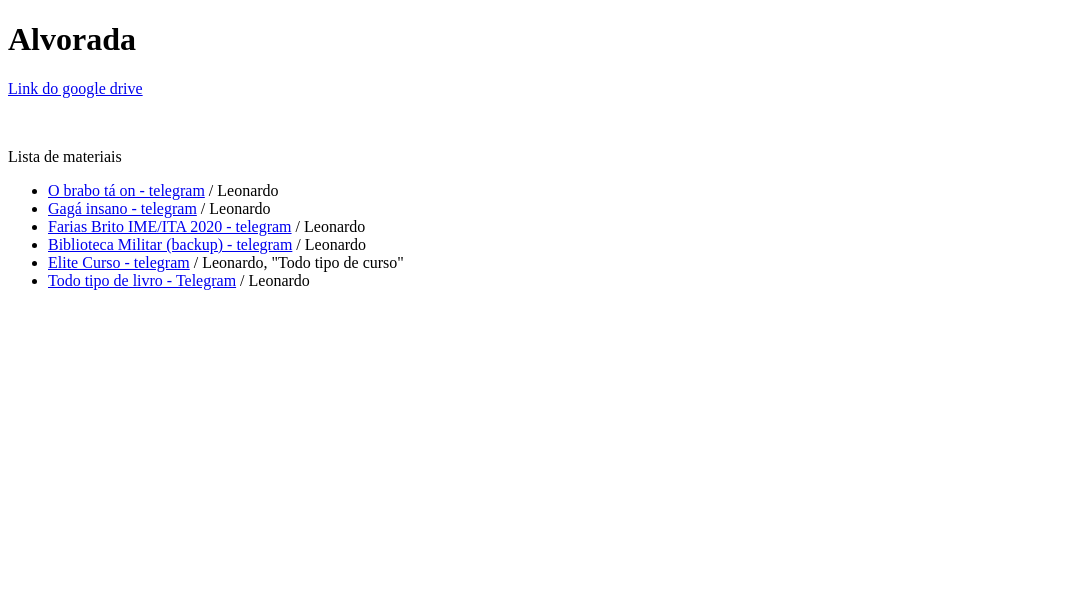
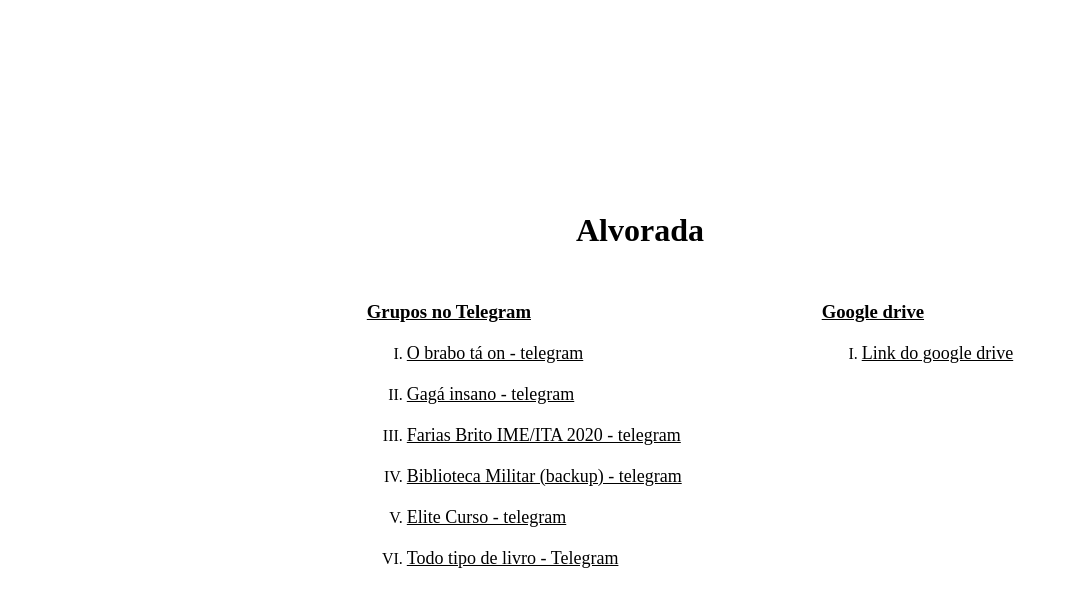
Before and after one commit to pchagas72/alvorada, a plain HTML site: page index.html in a window 1280 px wide. Shown: the whole page, without its empty margins (0-1069 px from the left). Drawn offline with Linux system fonts and the light colour scheme.

Commit message:
Adicinei estilo.

```diff
--- a/index.html
+++ b/index.html
@@ -2,20 +2,38 @@
 <html>
 	<header>
 		<title>Alvorada</title>
+		<link rel="stylesheet" type="text/css" href="./style.css"/>
 	</header>
 	<body>
-		<h1 class="title">Alvorada</h1>
-		<p><a href="https://drive.google.com/drive/folders/12UkB7maOuytk5s1bsydAUoe_0A4rSHdv?usp=share_link">Link do google drive</a></p>
-		<br>
-		<p>Lista de materiais</p>
-		<ul class="lista-grupos">
-			<li><a href="https://t.me/obrabotaon">O brabo tá on - telegram</a> / Leonardo</li>
-			<li><a href="https://t.me/+zSfWTEonSMdmNzYx">Gagá insano - telegram</a> / Leonardo</li>
-			<li><a href="https://t.me/+C7Y2ede_tHVmY2Yx"> Farias Brito IME/ITA 2020 - telegram</a> / Leonardo</li>
-			<li><a href="https://t.me/bibliotecamilitarbackup"> Biblioteca Militar (backup) - telegram</a> / Leonardo</li>
-			<li><a href="https://t.me/ELITE_CURSO">Elite Curso - telegram</a> / Leonardo, "Todo tipo de curso"</li>
-			<li><a href="https://t.me/joinchat/okdj7LbHHWUwOWQx">Todo tipo de livro - Telegram</a> / Leonardo</li>
+		<div class="flexbox">
 
-		</ul>
+			<header>
+				<h1>Alvorada</h1>
+			</header>
+
+			<section>
+
+				<div class="conteudo">
+					<h3>Grupos no Telegram</h3>
+					<ul class="lista-grupos">
+						<li><a href="https://t.me/obrabotaon">O brabo tá on - telegram</a></li>
+						<li><a href="https://t.me/+zSfWTEonSMdmNzYx">Gagá insano - telegram</a></li>
+						<li><a href="https://t.me/+C7Y2ede_tHVmY2Yx"> Farias Brito IME/ITA 2020 - telegram</a></li>
+						<li><a href="https://t.me/bibliotecamilitarbackup"> Biblioteca Militar (backup) - telegram</a></li>
+						<li><a href="https://t.me/ELITE_CURSO">Elite Curso - telegram</a></li>
+						<li><a href="https://t.me/joinchat/okdj7LbHHWUwOWQx">Todo tipo de livro - Telegram</a></li>
+					</div>
+				<div class="conteudo">
+					<h3>Google drive</h3>
+					<ul class="lista-grupos">
+						<li><a href="https://drive.google.com/drive/folders/12UkB7maOuytk5s1bsydAUoe_0A4rSHdv?usp=share_link">Link do google drive</a></li>
+					</ul>
+				</div>
+				</ul>
+			</section>
+
+
+
+		</div>
 	</body>
 </html>
--- /dev/null
+++ b/style.css
@@ -0,0 +1,56 @@
+* {
+    margin: 0;
+}
+
+.flexbox {
+    display: flex;
+    flex-wrap: wrap;
+    justify-content: center;
+    align-items: center;
+    flex-direction: column;
+    height: 100vh;
+
+}
+
+.flexbox > * {
+    margin: 1em 0;
+}
+
+section {
+    display: flex;
+    justify-content: center;
+}
+
+.conteudo h3 {
+
+    text-decoration: underline;
+}
+
+.conteudo {
+
+    padding: 20px;
+    margin-left: 100px;
+}
+
+.lista-grupos li{
+    margin-top: 20px;
+    list-style:upper-roman;
+
+}
+
+a {
+    font-size: 18px;
+    text-decoration: underline;
+    color: black;
+}
+
+/* <p><a href="https://drive.google.com/drive/folders/12UkB7maOuytk5s1bsydAUoe_0A4rSHdv?usp=share_link">Link do google drive</a></p>
+<p>Lista de materiais</p>
+<ul class="lista-grupos">
+    <li><a href="https://t.me/obrabotaon">O brabo tá on - telegram</a> / Leonardo</li>
+    <li><a href="https://t.me/+zSfWTEonSMdmNzYx">Gagá insano - telegram</a> / Leonardo</li>
+    <li><a href="https://t.me/+C7Y2ede_tHVmY2Yx"> Farias Brito IME/ITA 2020 - telegram</a> / Leonardo</li>
+    <li><a href="https://t.me/bibliotecamilitarbackup"> Biblioteca Militar (backup) - telegram</a> / Leonardo</li>
+    <li><a href="https://t.me/ELITE_CURSO">Elite Curso - telegram</a> / Leonardo, "Todo tipo de curso"</li>
+    <li><a href="https://t.me/joinchat/okdj7LbHHWUwOWQx">Todo tipo de livro - Telegram</a> / Leonardo</li>
+</ul> */
```
